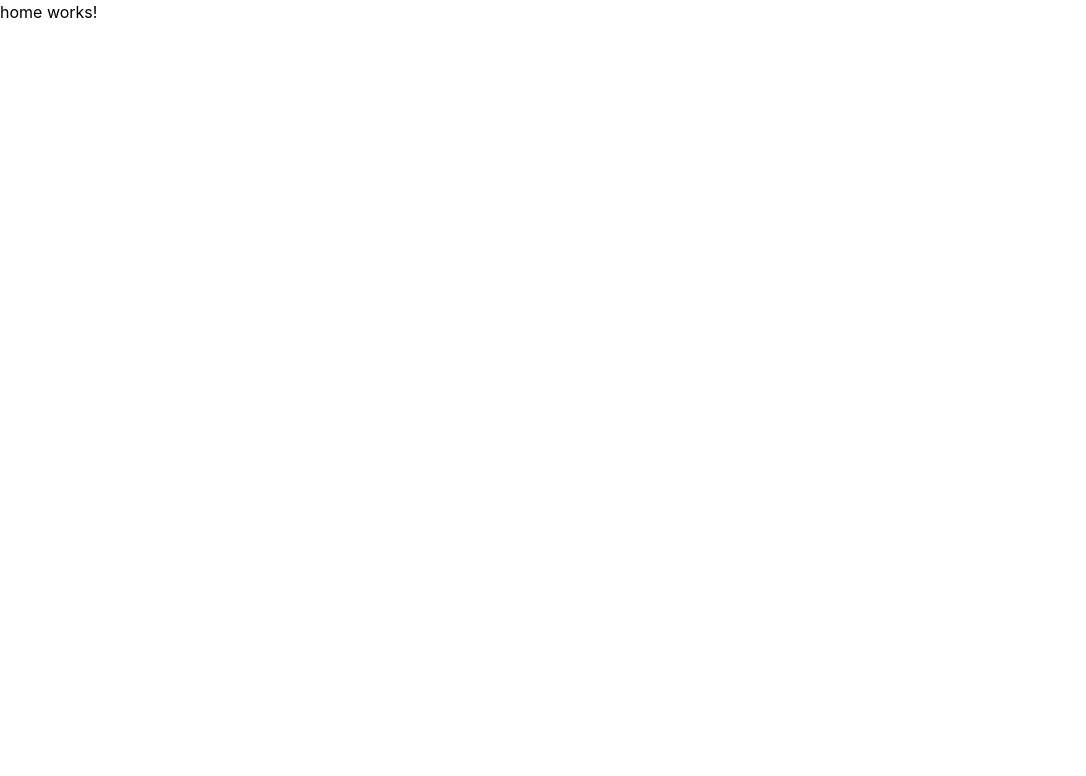
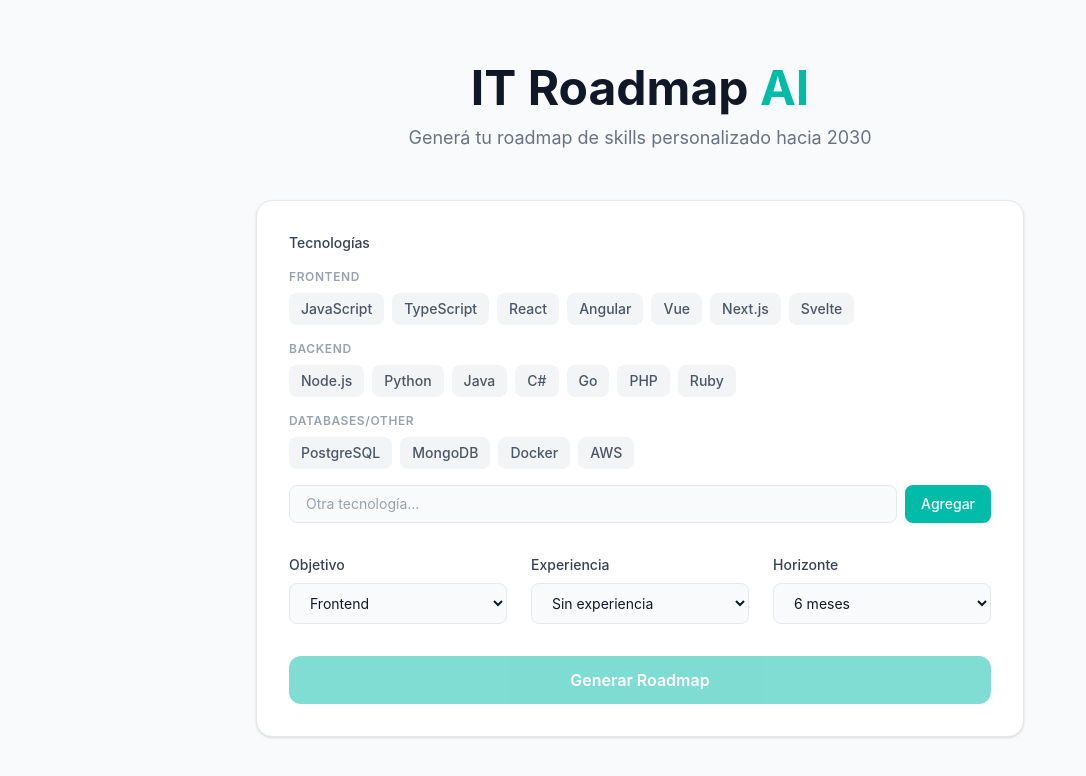
Before and after one commit to Mivan-dev/it-roadmap-AI-front, an Angular app: page / in a window 1280 px wide. Shown: the top 776 px of the page, without its empty margins (0-1086 px from the left). Built offline with nearby package versions, Linux system fonts and the light colour scheme.

Commit message:
feat: replace placeholder with complete Home component layout and functionality

```diff
--- a/src/app/features/home/home.html
+++ b/src/app/features/home/home.html
@@ -1 +1,166 @@
-<p>home works!</p>
+<main class="min-h-screen bg-gray-50 dark:bg-gray-950 py-8 px-4 md:py-16">
+  <div class="max-w-3xl mx-auto w-full">
+    <!-- Header -->
+    <div class="text-center mb-8 md:mb-12">
+      <h1 class="text-3xl md:text-4xl xl:text-5xl font-bold text-gray-900 dark:text-white mb-3">
+        IT Roadmap <span class="text-teal-500">AI</span>
+      </h1>
+      <p class="text-base md:text-lg text-gray-500 dark:text-gray-400">
+        Generá tu roadmap de skills personalizado hacia 2030
+      </p>
+    </div>
+
+    <!-- Form -->
+    <div
+      class="bg-white dark:bg-gray-900 rounded-2xl shadow-sm border border-gray-200 dark:border-gray-800 p-5 md:p-8 space-y-6 md:space-y-8"
+    >
+      <!-- Tecnologías predefinidas -->
+      <div>
+        <label class="block text-sm font-medium text-gray-700 dark:text-gray-300 mb-4">
+          Tecnologías
+        </label>
+
+        @for (category of categories; track category) {
+          <div class="mb-4">
+            <p
+              class="text-xs font-semibold text-gray-400 dark:text-gray-500 uppercase tracking-wider mb-2"
+            >
+              {{ category }}
+            </p>
+            <div class="flex flex-wrap gap-2">
+              @for (tech of getTechsByCategory(category); track tech.label) {
+                <button
+                  type="button"
+                  (click)="toggleTech(tech.label)"
+                  [class]="
+                    selectedTechs().includes(tech.label)
+                      ? 'px-3 py-1.5 rounded-lg text-sm font-medium bg-teal-500 text-white'
+                      : 'px-3 py-1.5 rounded-lg text-sm font-medium bg-gray-100 dark:bg-gray-800 text-gray-600 dark:text-gray-400 hover:bg-gray-200 dark:hover:bg-gray-700'
+                  "
+                >
+                  {{ tech.label }}
+                </button>
+              }
+            </div>
+          </div>
+        }
+
+        <!-- Input custom -->
+        <div class="flex gap-2 mt-4">
+          <input
+            type="text"
+            placeholder="Otra tecnología..."
+            [ngModel]="customTech()"
+            (ngModelChange)="customTech.set($event)"
+            (keydown)="onCustomTechKeydown($event)"
+            class="flex-1 min-w-0 px-4 py-2 rounded-lg border border-gray-200 dark:border-gray-700 bg-gray-50 dark:bg-gray-800 text-gray-900 dark:text-white text-sm placeholder-gray-400 focus:outline-none focus:ring-2 focus:ring-teal-500"
+          />
+          <button
+            type="button"
+            (click)="addCustomTech()"
+            class="shrink-0 px-4 py-2 rounded-lg bg-teal-500 text-white text-sm font-medium hover:bg-teal-600 transition-colors"
+          >
+            Agregar
+          </button>
+        </div>
+
+        <!-- Chips seleccionados -->
+        @if (selectedTechs().length > 0) {
+          <div class="flex flex-wrap gap-2 mt-4 pt-4 border-t border-gray-100 dark:border-gray-800">
+            @for (tech of selectedTechs(); track tech) {
+              <span
+                class="inline-flex items-center gap-1.5 px-3 py-1 rounded-full text-sm bg-teal-50 dark:bg-teal-900/30 text-teal-700 dark:text-teal-300 border border-teal-200 dark:border-teal-800"
+              >
+                {{ tech }}
+                <button
+                  type="button"
+                  (click)="removeTech(tech)"
+                  class="hover:text-teal-900 dark:hover:text-teal-100"
+                >
+                  ✕
+                </button>
+              </span>
+            }
+            <button
+              type="button"
+              (click)="clearTechs()"
+              class="ml-auto text-xs text-gray-400 hover:text-red-500 dark:hover:text-red-400 transition-colors"
+            >
+              Limpiar todo
+            </button>
+          </div>
+        }
+      </div>
+
+      <!-- Selects en grid en desktop -->
+      <div class="grid grid-cols-1 md:grid-cols-3 gap-4 md:gap-6">
+        <!-- Objetivo -->
+        <div>
+          <label class="block text-sm font-medium text-gray-700 dark:text-gray-300 mb-2">
+            Objetivo
+          </label>
+          <select
+            [ngModel]="objective()"
+            (ngModelChange)="objective.set($event)"
+            class="w-full px-4 py-2.5 rounded-lg border border-gray-200 dark:border-gray-700 bg-gray-50 dark:bg-gray-800 text-gray-900 dark:text-white text-sm focus:outline-none focus:ring-2 focus:ring-teal-500"
+          >
+            <option value="frontend">Frontend</option>
+            <option value="backend">Backend</option>
+            <option value="fullstack">Fullstack</option>
+          </select>
+        </div>
+
+        <!-- Experiencia -->
+        <div>
+          <label class="block text-sm font-medium text-gray-700 dark:text-gray-300 mb-2">
+            Experiencia
+          </label>
+          <select
+            [ngModel]="experienceLevel()"
+            (ngModelChange)="experienceLevel.set($event)"
+            class="w-full px-4 py-2.5 rounded-lg border border-gray-200 dark:border-gray-700 bg-gray-50 dark:bg-gray-800 text-gray-900 dark:text-white text-sm focus:outline-none focus:ring-2 focus:ring-teal-500"
+          >
+            <option value="none">Sin experiencia</option>
+            <option value="basic">Básica (- de 1 año)</option>
+            <option value="intermediate">Intermedia (1-2 años)</option>
+          </select>
+        </div>
+
+        <!-- Timeframe -->
+        <div>
+          <label class="block text-sm font-medium text-gray-700 dark:text-gray-300 mb-2">
+            Horizonte
+          </label>
+          <select
+            [ngModel]="timeframe()"
+            (ngModelChange)="timeframe.set($event)"
+            class="w-full px-4 py-2.5 rounded-lg border border-gray-200 dark:border-gray-700 bg-gray-50 dark:bg-gray-800 text-gray-900 dark:text-white text-sm focus:outline-none focus:ring-2 focus:ring-teal-500"
+          >
+            <option value="6months">6 meses</option>
+            <option value="1year">1 año</option>
+            <option value="2years">2 años</option>
+          </select>
+        </div>
+      </div>
+
+      <!-- Error -->
+      @if (error()) {
+        <p class="text-sm text-red-500">{{ error() }}</p>
+      }
+
+      <!-- Submit -->
+      <button
+        type="button"
+        (click)="submit()"
+        [disabled]="!canSubmit()"
+        class="w-full py-3 rounded-xl font-semibold text-white bg-teal-500 hover:bg-teal-600 disabled:opacity-50 disabled:cursor-not-allowed transition-colors text-base"
+      >
+        @if (isLoading()) {
+          Generando roadmap...
+        } @else {
+          Generar Roadmap
+        }
+      </button>
+    </div>
+  </div>
+</main>
```
